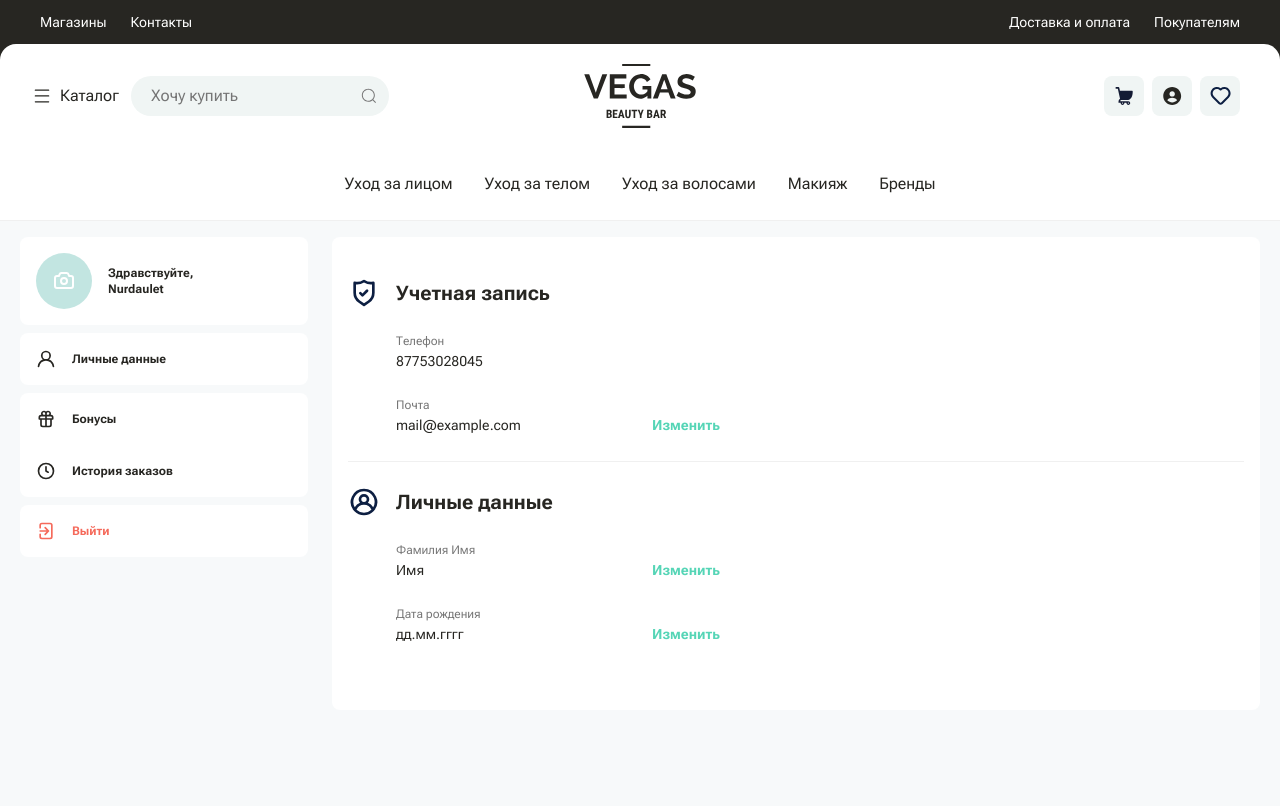
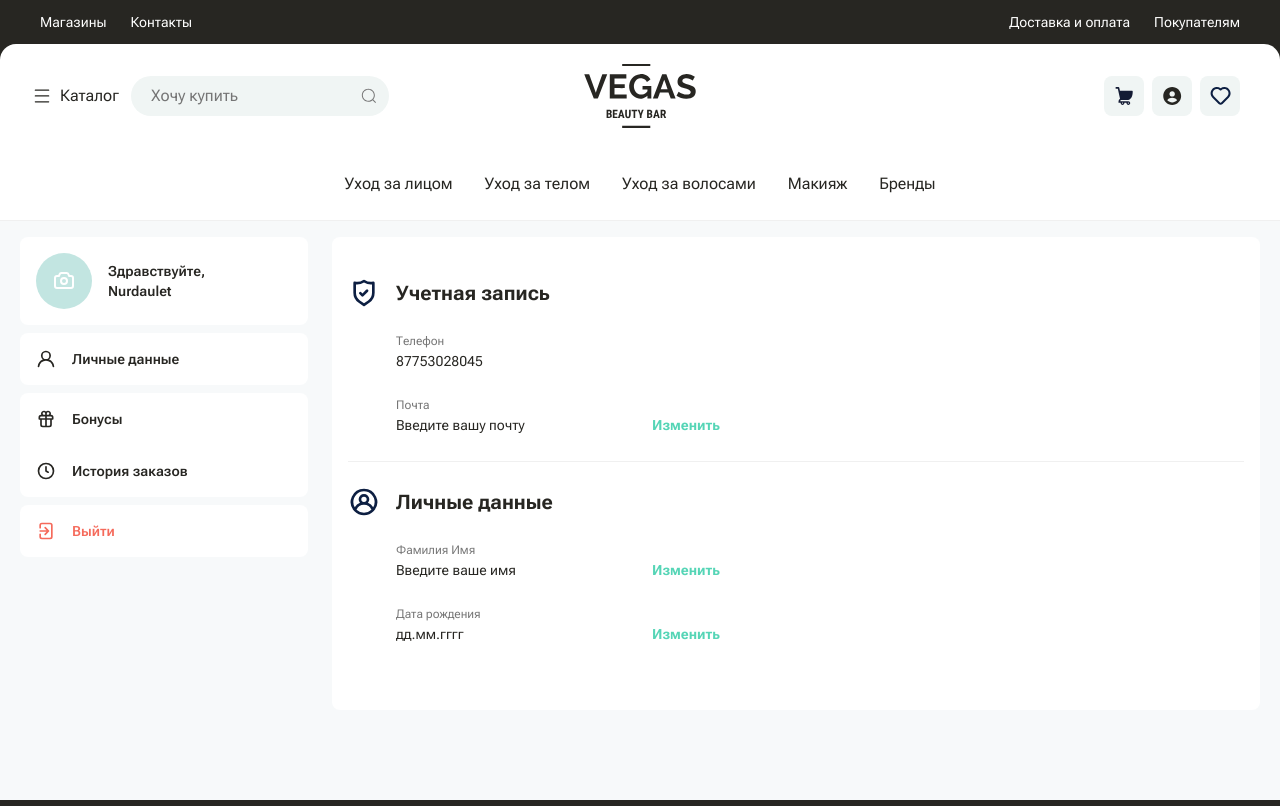
Before and after one commit to ANY-group/osima-frontend, a Next.js app: page /profile/info in a window 1280 px wide. Built offline with nearby package versions, Linux system fonts and the light colour scheme.

Commit message:
profile form fixes

```diff
--- a/src/app/(footerless)/profile/components/profile-navigation.tsx
+++ b/src/app/(footerless)/profile/components/profile-navigation.tsx
@@ -80,7 +80,7 @@ const NavListItem = ({
     <li className={className}>
       <Link
         href={href}
-        className={`flex items-center gap-4 p-4 text-xs font-bold rounded-lg ${pathname == href && 'bg-success text-success-foreground'}`}
+        className={`flex items-center gap-4 p-4 text-sm font-semibold rounded-lg ${pathname == href && 'bg-success text-success-foreground'}`}
         onClick={onClick}
       >
         {children}
--- a/src/app/(footerless)/profile/info/page.tsx
+++ b/src/app/(footerless)/profile/info/page.tsx
@@ -11,7 +11,7 @@ export default function ProfileInfoPage() {
       <section className="md:hidden py-3">
         <Subheader title="Личные данные" />
       </section>
-      <section className="px-4 py-10 mb-20 rounded-lg bg-background">
+      <section className="px-4 py-10 mb-4 rounded-lg bg-background">
         <h2 className="flex items-center gap-4 text-xl font-bold">
           <ShieldCheckIcon />
           Учетная запись
@@ -29,7 +29,7 @@ export default function ProfileInfoPage() {
           autoComplete="email"
           label="Почта"
           value={null}
-          placeholder="mail@example.com"
+          placeholder="Введите вашу почту"
         />
 
         <hr className="border-divider my-6" />
@@ -44,7 +44,7 @@ export default function ProfileInfoPage() {
           autoComplete="given-name"
           label="Фамилия Имя"
           value={null}
-          placeholder="Имя"
+          placeholder="Введите ваше имя"
         />
         <InlineForm
           type="text"
```
